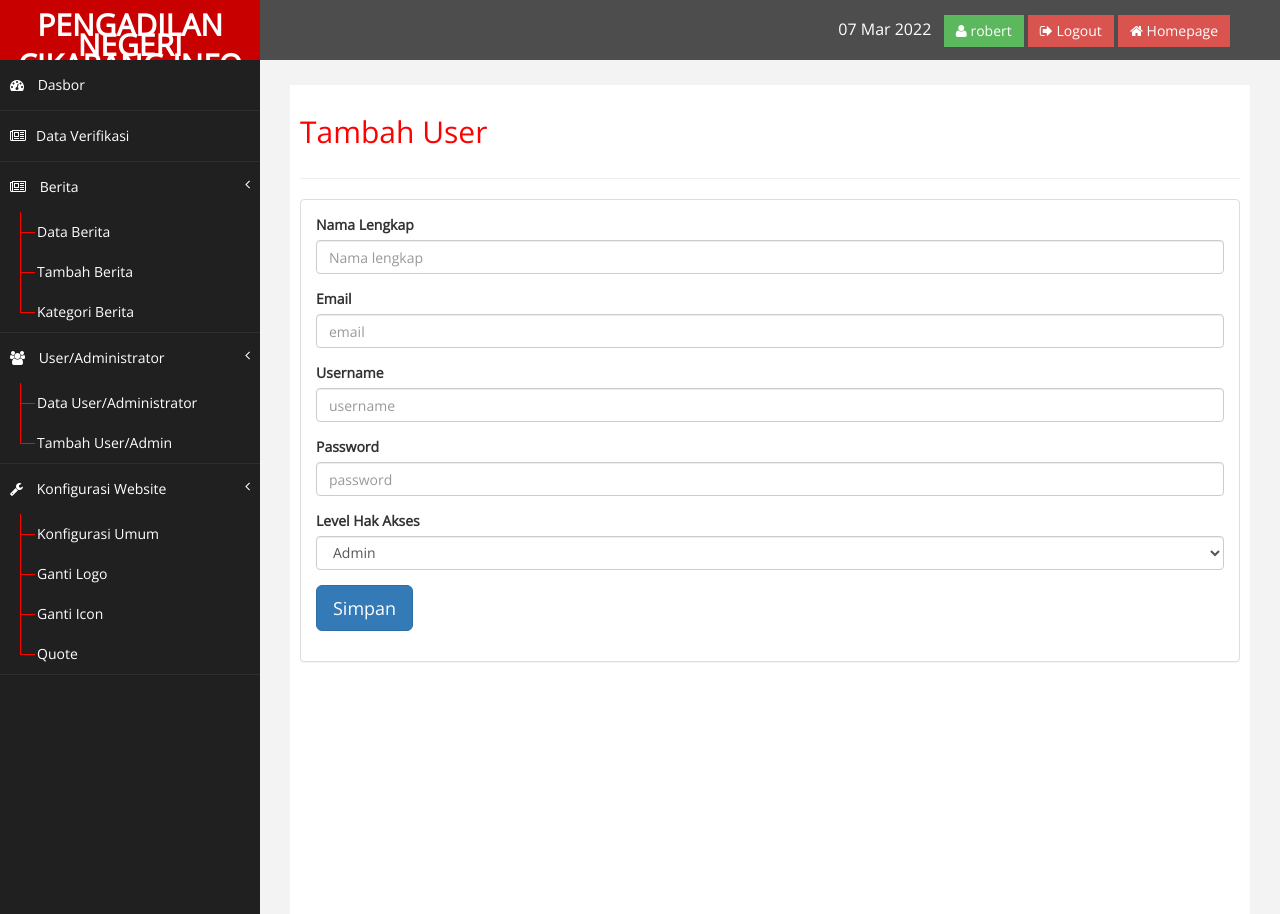
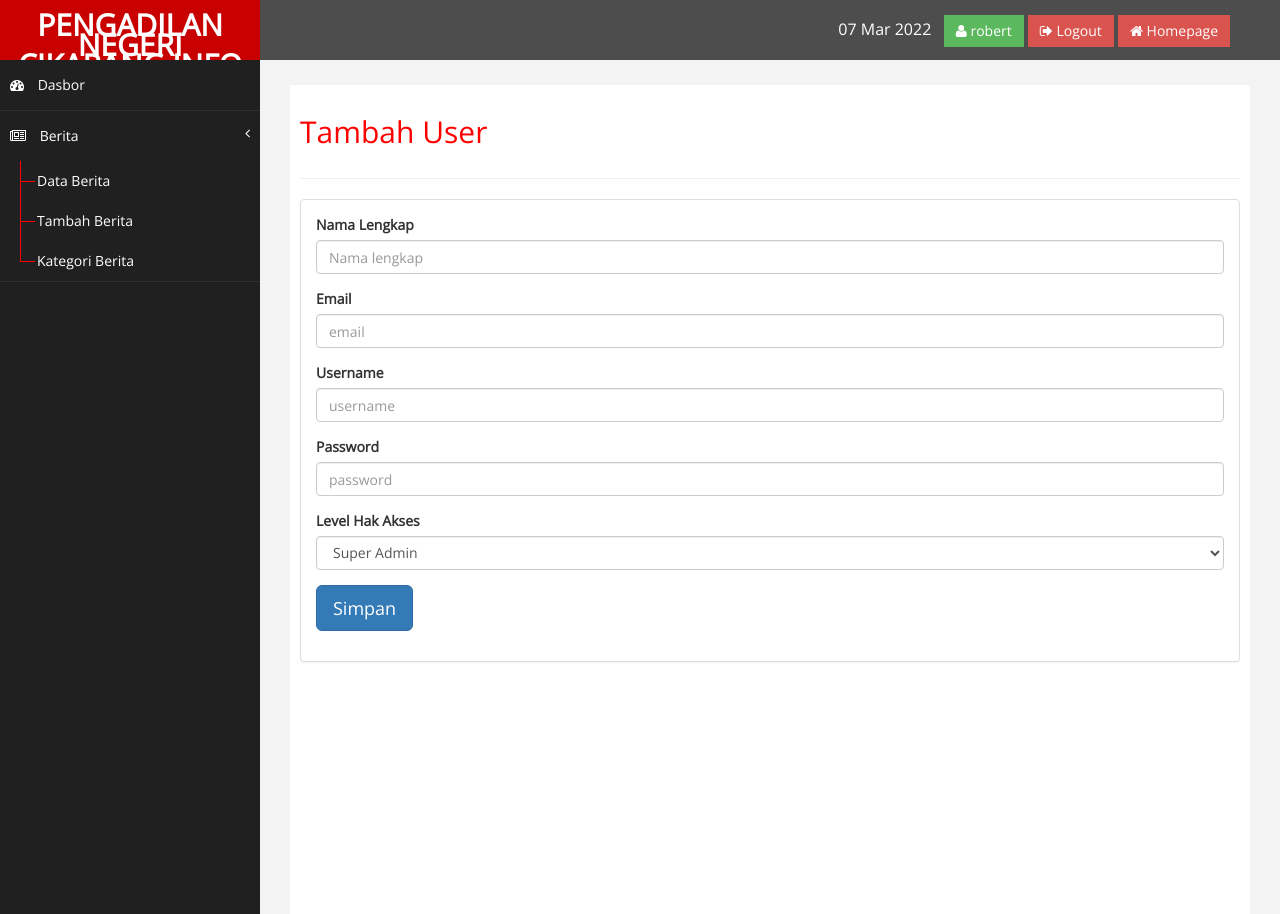
Before and after one commit to ramanovaris/pn_info_cikarang, a CodeIgniter app: page /pn_info_cikarang/index.php/admin/user/tambah in a window 1280 px wide. Shown: the top 914 px of the page. Run offline with CodeIgniter, Linux system fonts and the light colour scheme; a user stored in the database is signed in; data comes from the database, SQL or seed files in the repository; some libraries are stand-ins or nearby versions.

Commit message:
Fix Level user beserta pembagian menu nya

```diff
--- a/application/views/admin/layout/nav.php
+++ b/application/views/admin/layout/nav.php
@@ -4,6 +4,47 @@
 
     <!-- Dasbor -->
     <li><a href="<?php echo base_url('admin/dasbor') ?>"><i class="fa fa-dashboard"></i> Dasbor</a></li>
+
+    <!-- Data Verfikasi -->
+    <?php if($this->session->userdata('akses_level') == 'Verifikator' || $this->session->userdata('akses_level') == 'Super Admin') {?>
+        <li><a href="<?php echo base_url('admin/verifikasi')?>"><i class="fa fa-newspaper-o"></i>Data Verifikasi</a></li>
+    <?php } ?>
+
+    <!-- Data Olah Informasi -->
+    <?php if($this->session->userdata('akses_level') == 'PTSP' || $this->session->userdata('akses_level') == 'Super Admin') {?>
+        <li><a href="<?php echo base_url('admin/verifikasi')?>"><i class="fa fa-newspaper-o"></i>Data Pengolah Informasi</a></li>
+    <?php } ?>
+
+    <!-- Berita -->
+    <li><a href="#"><i class="fa fa-newspaper-o"></i> Berita<span class="fa arrow"></span></a>
+        <ul class="nav nav-second-level">
+            <li><a href="<?php echo base_url('admin/berita')?>">Data Berita</a></li>
+            <li><a href="<?php echo base_url('admin/berita/tambah')?>">Tambah Berita</a></li>
+            <li><a href="<?php echo base_url('admin/kategori_berita')?>">Kategori Berita</a></li>
+        </ul>
+    </li>
+
+    <!-- Modul User -->
+    <?php if($this->session->userdata('akses_level') == 'Super Admin') {?>
+        <li><a href="#"><i class="fa fa-users"></i> User/Administrator<span class="fa arrow"></span></a>
+            <ul class="nav nav-second-level">
+                <li><a href="<?php echo base_url('admin/user')?>">Data User/Administrator</a></li>
+                <li><a href="<?php echo base_url('admin/user/tambah')?>">Tambah User/Admin</a></li>
+            </ul>
+        </li>
+    <?php } ?>
+
+    <!-- Modul Konfigurasi -->
+    <?php if($this->session->userdata('akses_level') == 'Super Admin') {?>
+        <li><a href="#"><i class="fa fa-wrench"></i> Konfigurasi Website<span class="fa arrow"></span></a>
+            <ul class="nav nav-second-level">
+                <li><a href="<?php echo base_url('admin/dasbor/konfigurasi')?>">Konfigurasi Umum</a></li>
+                <li><a href="<?php echo base_url('admin/dasbor/logo')?>">Ganti Logo</a></li>
+                <li><a href="<?php echo base_url('admin/dasbor/icon')?>">Ganti Icon</a></li>
+                <li><a href="<?php echo base_url('admin/dasbor/quote')?>">Quote</a></li>
+            </ul>
+        </li>
+    <?php } ?>
 
     <!-- Produk -->
    <!-- <li><a href="#"><i class="fa fa-book"></i> Produk<span class="fa arrow"></span></a>
@@ -14,22 +55,6 @@
         </ul>
     </li>  -->
 
-    <!-- Data Verfikasi -->
-   <li><a href="<?php echo base_url('admin/verifikasi')?>"><i class="fa fa-newspaper-o"></i>Data Verifikasi</a>
-        <!-- <ul class="nav nav-second-level"> -->
-            <!-- <li><a href="<?php echo base_url('admin/berita')?>">Data Verifikasi</a></li> -->
-        <!-- </ul> -->
-    </li>
-
-    <!-- Berita -->
-   <li><a href="#"><i class="fa fa-newspaper-o"></i> Berita<span class="fa arrow"></span></a>
-        <ul class="nav nav-second-level">
-            <li><a href="<?php echo base_url('admin/berita')?>">Data Berita</a></li>
-            <li><a href="<?php echo base_url('admin/berita/tambah')?>">Tambah Berita</a></li>
-            <li><a href="<?php echo base_url('admin/kategori_berita')?>">Kategori Berita</a></li>
-        </ul>
-    </li>
-
     <!-- Modul Video -->
     <!-- <li><a href="#"><i class="fa fa-film"></i> Video<span class="fa arrow"></span></a>
         <ul class="nav nav-second-level">
@@ -37,29 +62,6 @@
             <li><a href="<?php echo base_url('admin/video/tambah')?>">Tambah Video</a></li>
         </ul>
     </li>  -->
-
-    <!-- Modul User -->
-    <?php if($this->session->userdata('akses_level') == 'Admin') {?>
-        <li><a href="#"><i class="fa fa-users"></i> User/Administrator<span class="fa arrow"></span></a>
-            <ul class="nav nav-second-level">
-                <li><a href="<?php echo base_url('admin/user')?>">Data User/Administrator</a></li>
-                <li><a href="<?php echo base_url('admin/user/tambah')?>">Tambah User/Admin</a></li>
-            </ul>
-        </li>
-    <?php } ?>
-
-    <!-- Modul Konfigurasi -->
-    <?php if($this->session->userdata('akses_level') == 'Admin') {?>
-        <li><a href="#"><i class="fa fa-wrench"></i> Konfigurasi Website<span class="fa arrow"></span></a>
-            <ul class="nav nav-second-level">
-                <li><a href="<?php echo base_url('admin/dasbor/konfigurasi')?>">Konfigurasi Umum</a></li>
-                <li><a href="<?php echo base_url('admin/dasbor/logo')?>">Ganti Logo</a></li>
-                <li><a href="<?php echo base_url('admin/dasbor/icon')?>">Ganti Icon</a></li>
-                <li><a href="<?php echo base_url('admin/dasbor/quote')?>">Quote</a></li>
-            </ul>
-        </li>
-    <?php } ?>
-
 </ul>
 
 </div>
--- a/application/views/admin/user/tambah.php
+++ b/application/views/admin/user/tambah.php
@@ -27,7 +27,7 @@ echo form_open(base_url('admin/user/tambah'));
 <div class="form-group">
 <label>Level Hak Akses</label>
 <select name="akses_level" class="form-control">
-	<option value="Admin">Admin</option>
+	<option value="Super Admin">Super Admin</option>
     <option value="Verifikator">Verifikator</option>
     <option value="PTSP">PTSP</option>
 </select>
```
